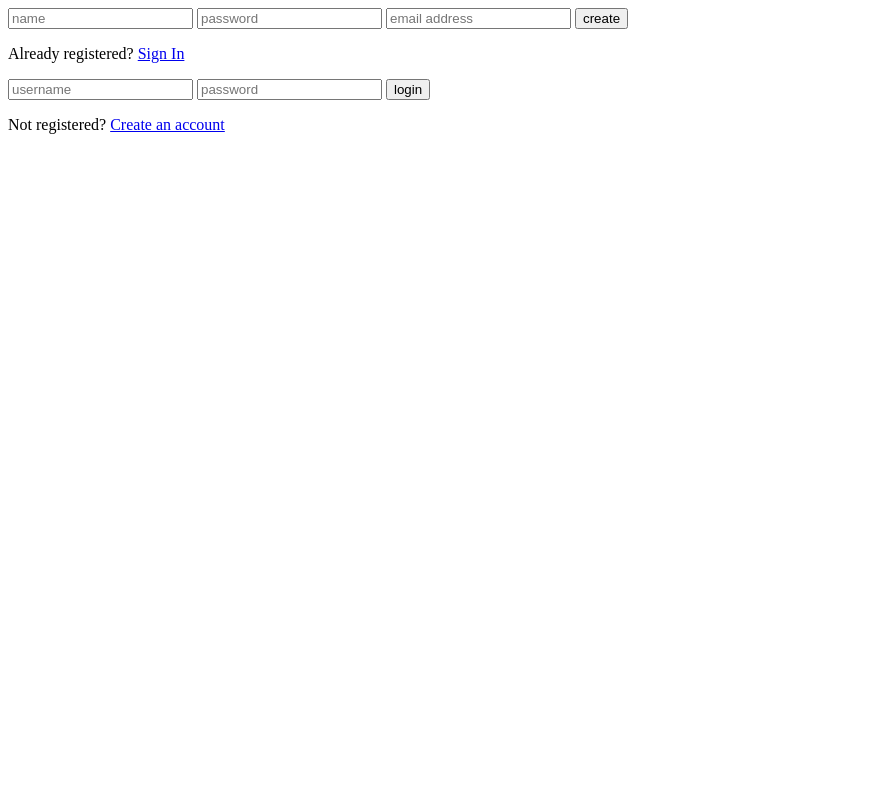
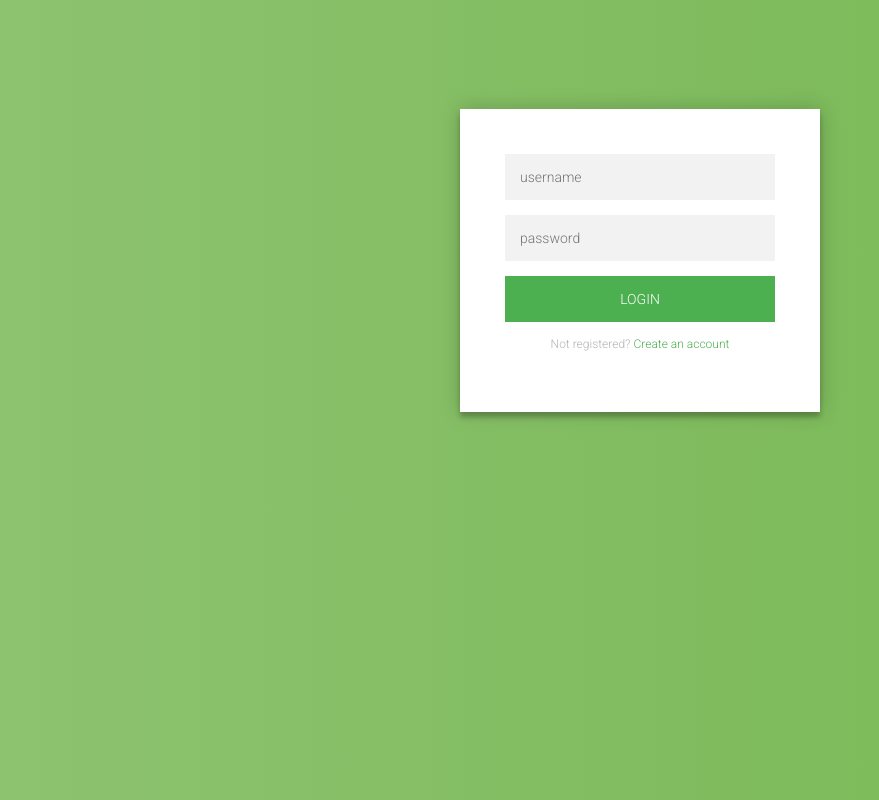
Before and after one commit to NOBU02183/web-site, a plain HTML site: page login/v1/index.html in a window 1280 px wide. Shown: the whole page, without its empty margins (0-879 px from the left). Drawn offline with Linux system fonts and the light colour scheme.

Commit message:
Update index.html

```diff
--- a/login/v1/index.html
+++ b/login/v1/index.html
@@ -15,3 +15,6 @@
     </form>
   </div>
 </div>
+<head>
+<link href="style.css" rel="stylesheet" type="text/css" media="all">
+</head>
```
